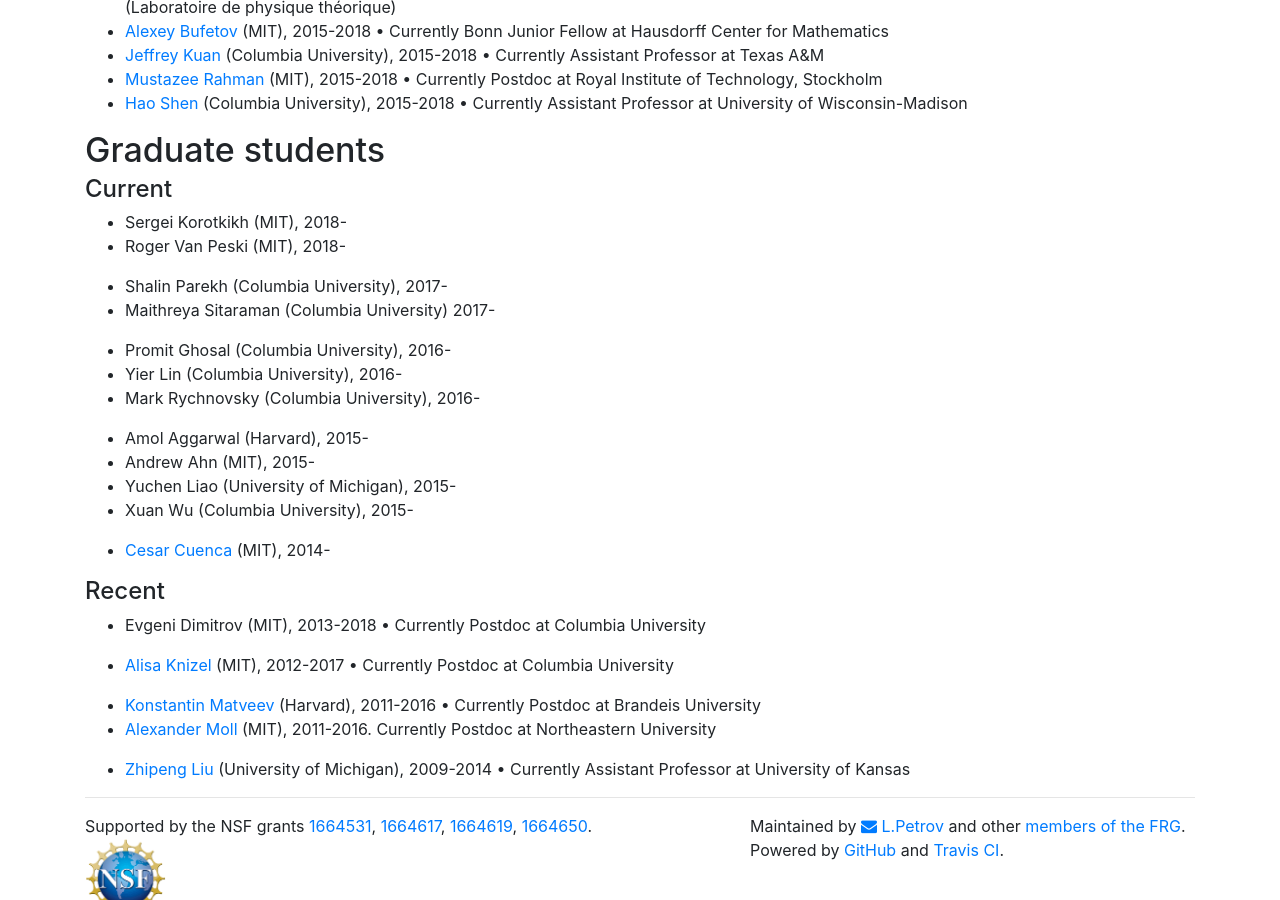
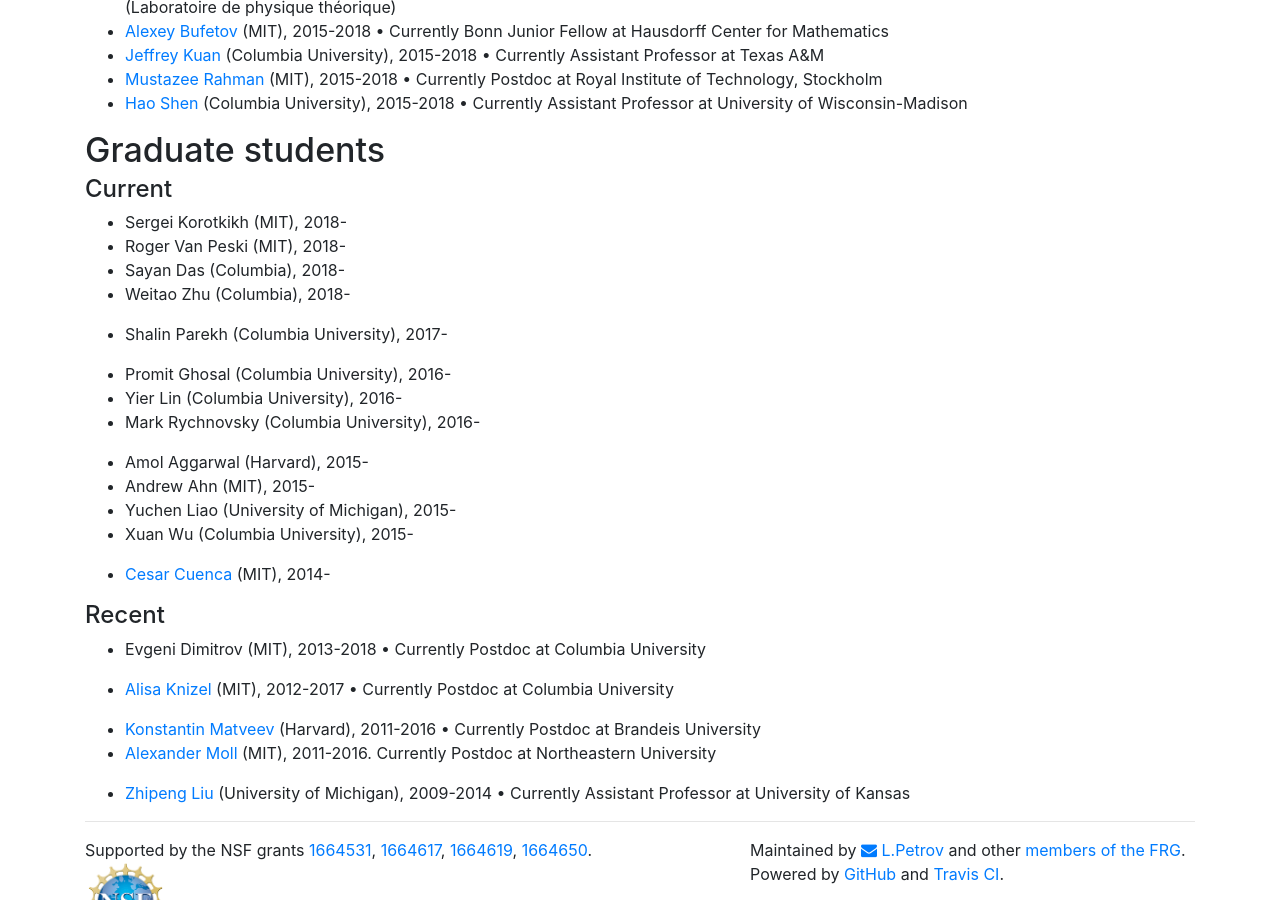
Before and after one commit to int-prob/int-prob-code, a Jekyll site: the page built from people.md, in a window 1280 px wide and 900 px high, scrolled down 669 px. Built offline with Jekyll 4.4.1, drawn with Linux system fonts in a browser that asks for light colours; nearby versions of some CDN libraries.

Commit message:
Update people.md

```diff
--- a/people.md
+++ b/people.md
@@ -40,9 +40,11 @@ nav_id: Members
 
 - Sergei Korotkikh (MIT), 2018-
 - Roger Van Peski (MIT), 2018-
+- Sayan Das (Columbia), 2018-
+- Weitao Zhu (Columbia), 2018-
 
 - Shalin Parekh (Columbia University), 2017-
-- Maithreya Sitaraman (Columbia University) 2017-
+<!-- - Maithreya Sitaraman (Columbia University) 2017- -->
 
 - Promit Ghosal (Columbia University), 2016-
 - Yier Lin (Columbia University), 2016-
```
